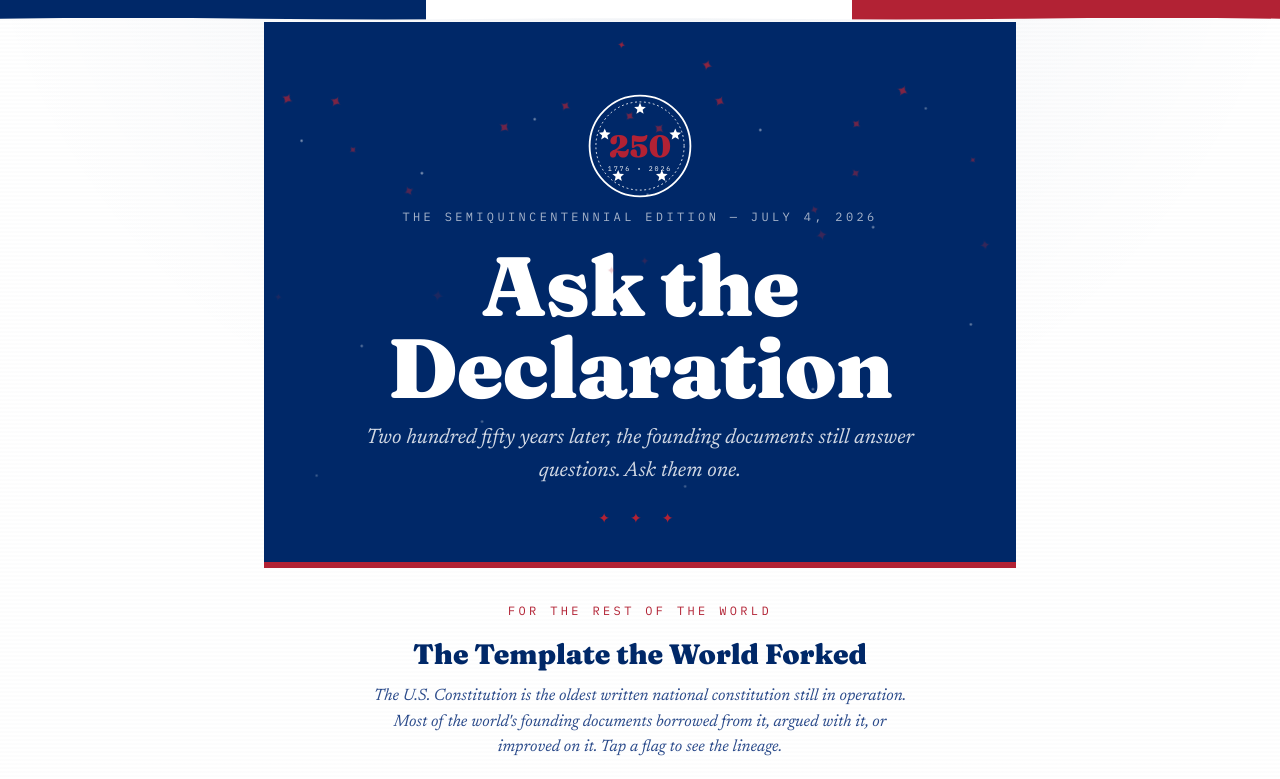
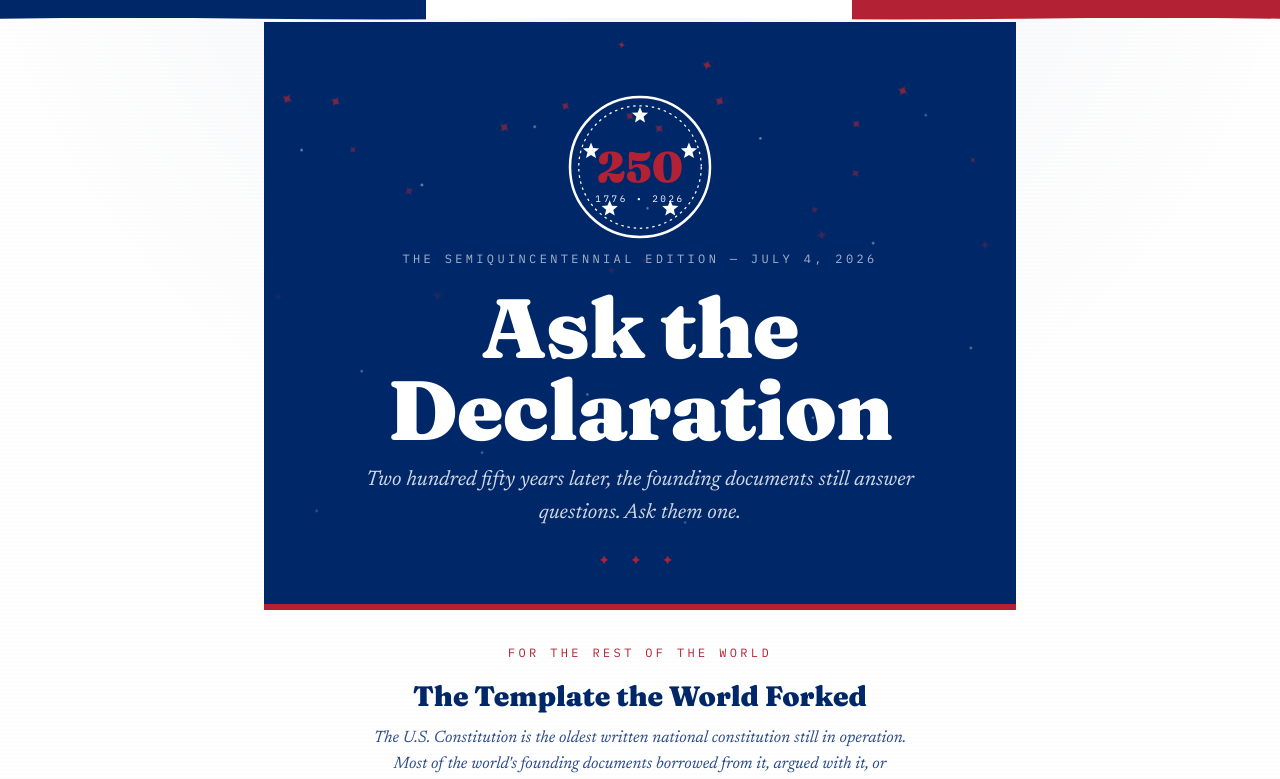
Before and after one commit to swapniltamse/ask-the-declaration, a website: page public/index.html in a window 1280 px wide. Shown: the top 779 px of the page. Drawn offline with Linux system fonts and the light colour scheme.

Commit message:
bigger seal: 108 -> 150px

```diff
--- a/public/index.html
+++ b/public/index.html
@@ -129,8 +129,8 @@
         font-style: italic;
       }
       .seal {
-        width: 108px;
-        height: 108px;
+        width: 150px;
+        height: 150px;
         margin: 26px auto 8px;
         position: relative;
         animation: sealIn 1.2s cubic-bezier(0.2, 1.4, 0.4, 1) both 0.3s;
```
